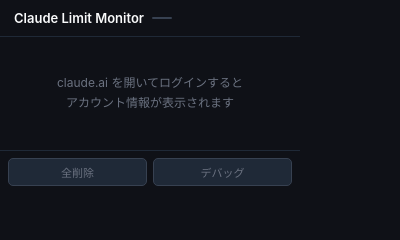
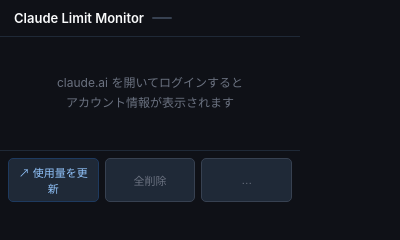
Before and after one commit to kenimo49/claude-limit-monitor, a browser extension: page popup.html in a window 400 px wide. Drawn offline with Linux system fonts and the light colour scheme.

Commit message:
feat: add usage page button for Teams plan data refresh
- popup: '↗ 使用量を更新' button opens claude.ai/new#settings/usage
- interceptor: re-enable bootstrap endpoint capture (Teams visits usage page to trigger it)
- manifest: add tabs permission for chrome.tabs.create

```diff
--- a/content_interceptor.js
+++ b/content_interceptor.js
@@ -2,10 +2,10 @@
 // ※ usage と account は content_relay.js のプロアクティブfetchが処理するためスキップ
 (function () {
   // content_relay.js のプロアクティブfetchが担当するエンドポイントはスキップ
+  // bootstrap は Teams プランで usage ページ訪問時に発火するので interceptor でも捕捉する
   const SKIP_PATTERNS = [
     /\/api\/organizations\//,
     /\/api\/account\b/,
-    /\/api\/bootstrap\//,  // bootstrap は content_relay.js が直接 fetch する
   ];
 
   const originalFetch = window.fetch;
--- a/popup.html
+++ b/popup.html
@@ -18,8 +18,9 @@
     </main>
 
     <footer>
+      <button id="usage-btn" class="footer-btn primary" title="使用量ページを開いてデータを更新">↗ 使用量を更新</button>
       <button id="clear-btn" class="footer-btn danger">全削除</button>
-      <button id="debug-btn" class="footer-btn">デバッグ</button>
+      <button id="debug-btn" class="footer-btn">…</button>
     </footer>
 
     <div id="debug-panel" class="hidden">
--- a/popup.js
+++ b/popup.js
@@ -231,6 +231,11 @@ async function render() {
 // ---- イベント ----
 
 if (typeof document !== "undefined" && document.getElementById) {
+  document.getElementById("usage-btn").addEventListener("click", () => {
+    chrome.tabs.create({ url: "https://claude.ai/new#settings/usage" });
+    // ページロード後にデータが更新されたら storage.onChanged で自動反映される
+  });
+
   document.getElementById("clear-btn").addEventListener("click", async () => {
     if (!confirm("すべてのアカウントデータを削除しますか？")) return;
     await chrome.storage.local.remove(STORAGE_KEY);
--- a/styles.css
+++ b/styles.css
@@ -246,6 +246,16 @@ footer {
   color: #fca5a5;
 }
 
+.footer-btn.primary {
+  color: #93c5fd;
+  border-color: #1e3a5f;
+}
+
+.footer-btn.primary:hover {
+  background: #1e3a5f;
+  color: #bfdbfe;
+}
+
 /* ---- デバッグパネル ---- */
 
 #debug-panel {
```
Also changed, not shown: manifest.json.
